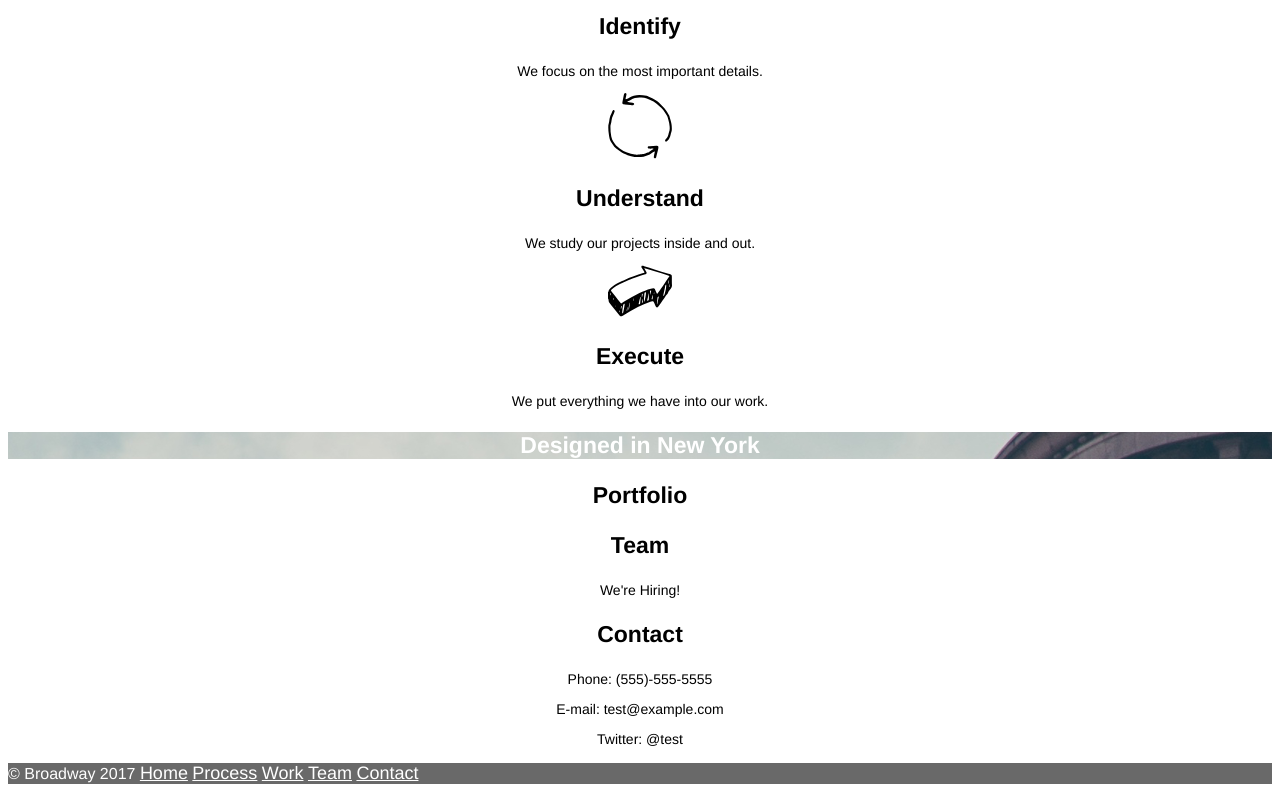
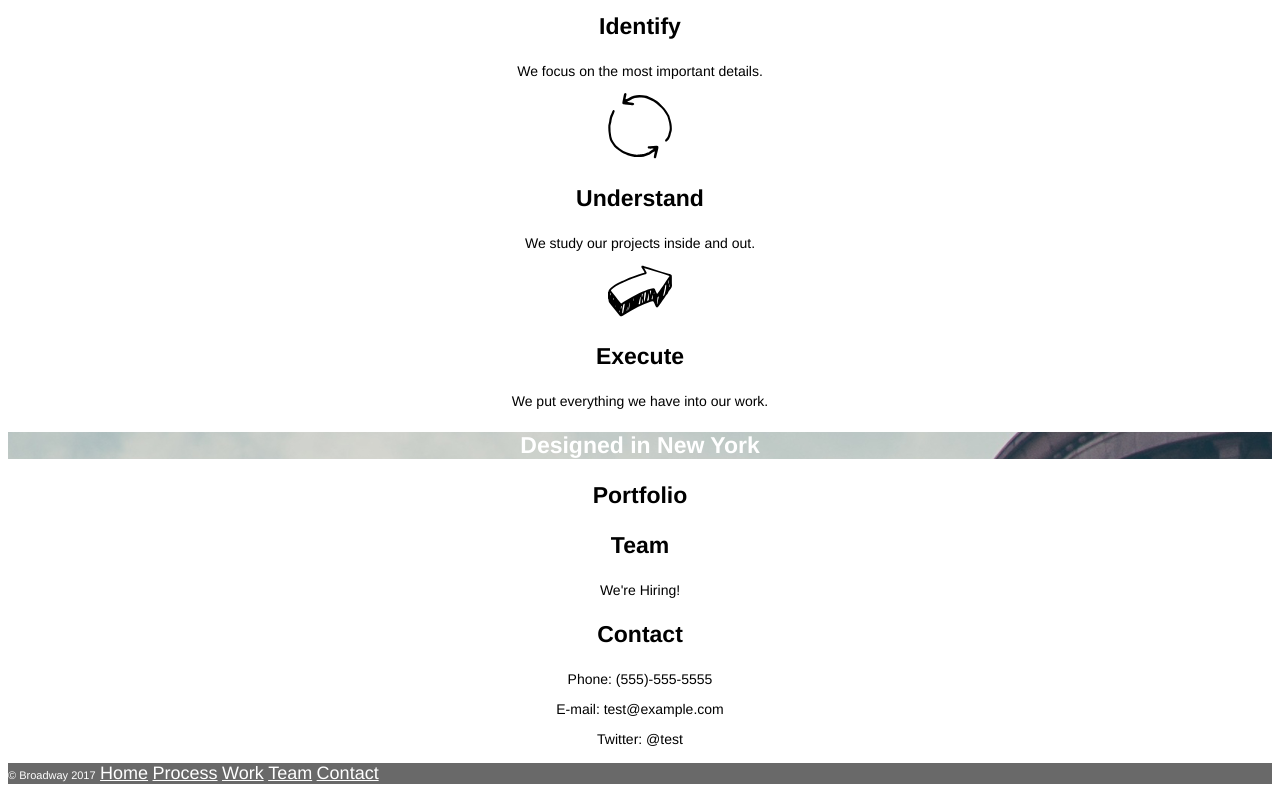
Before and after one commit to zchachia/Broadway, a plain HTML site: page index.html in a window 1280 px wide. Shown: the part 417-1217 px from the top of the page. Drawn offline with Linux system fonts and the light colour scheme.

Commit message:
my changes

```diff
--- a/index.html
+++ b/index.html
@@ -45,7 +45,7 @@
   </div>
   <!--Footer :) -->
   <div id="footer">
-  <p><span class="broadway"></span>© Broadway 2017 <a class="btn-nav" href="#home">Home</a> <a class="btn-nav" href="#process">Process</a> <a class="btn-nav" href="#work">Work</a> <a class="btn-nav" href="#team">Team</a> <a class="btn-nav" href="contact">Contact</a>
+  <p><span class="broadway">© Broadway 2017</span> <a class="btn-nav" href="#home">Home</a> <a class="btn-nav" href="#process">Process</a> <a class="btn-nav" href="#work">Work</a> <a class="btn-nav" href="#team">Team</a> <a class="btn-nav" href="contact">Contact</a>
   </div>
 </body>
 </html>
```
